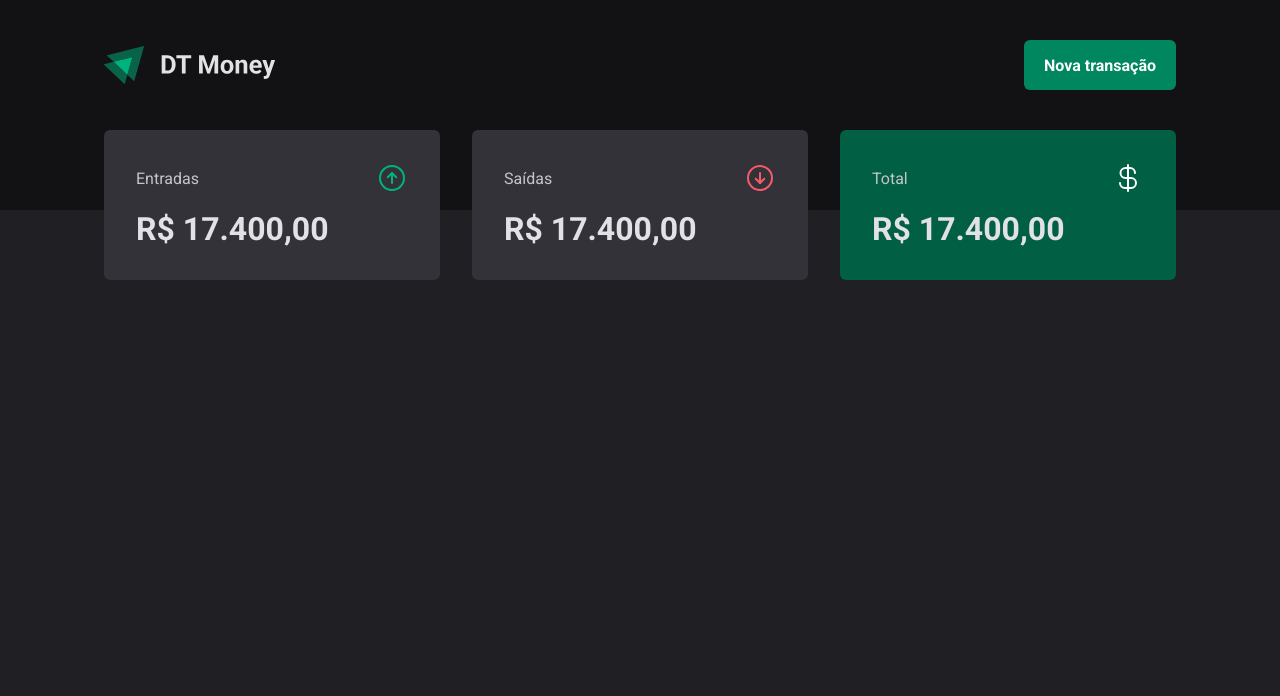
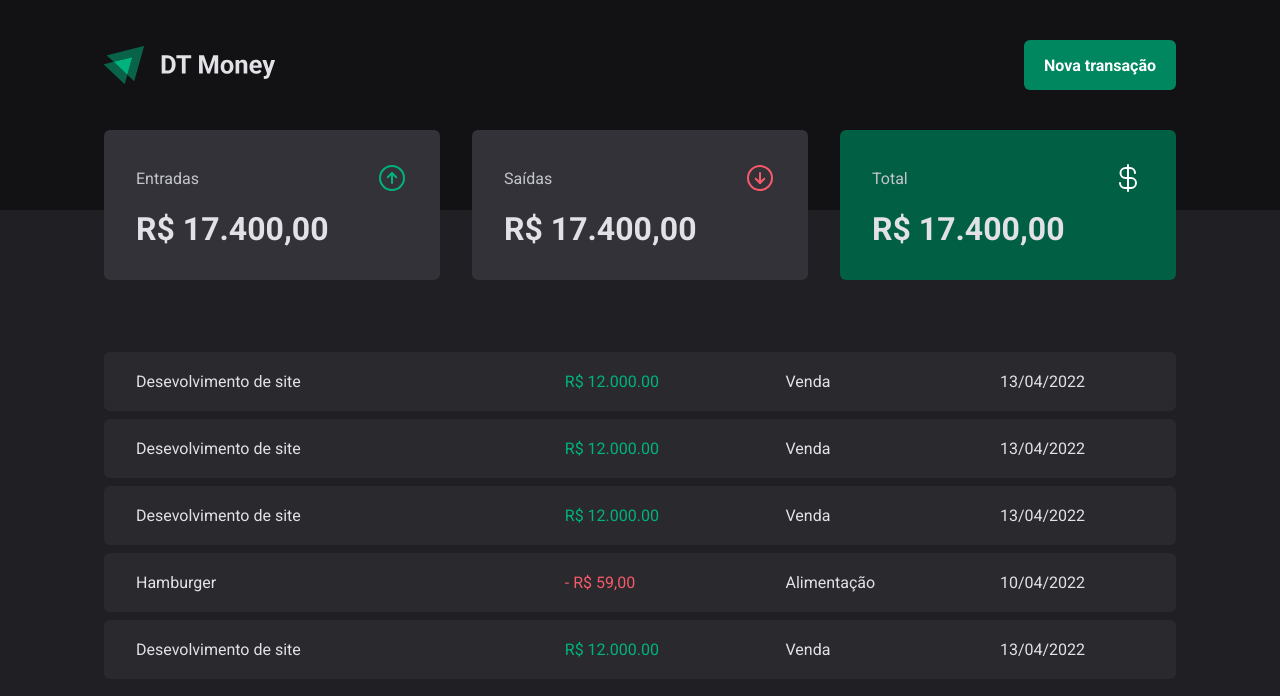
Before and after one commit to RCurvo/dt-money, a React (Vite) app: page / in a window 1280 px wide. Shown: the top 696 px of the page. Built offline with nearby package versions, Linux system fonts and the light colour scheme.

Commit message:
Implements transactions table template

```diff
--- a/src/pages/Transactions/index.tsx
+++ b/src/pages/Transactions/index.tsx
@@ -1,11 +1,62 @@
 import { Header } from '../../components/Header'
 import { Summary } from '../../components/Summary'
+import {
+  PriceHighlight,
+  TransactionsContainer,
+  TransactionsTable,
+} from './styles'
 
 export function Transactions() {
   return (
     <div>
       <Header />
       <Summary />
+      <TransactionsContainer>
+        <TransactionsTable>
+          <tbody>
+            <tr>
+              <td width="40%">Desevolvimento de site</td>
+              <td>
+                <PriceHighlight variant="income">R$ 12.000.00</PriceHighlight>
+              </td>
+              <td> Venda</td>
+              <td> 13/04/2022</td>
+            </tr>
+            <tr>
+              <td width="40%">Desevolvimento de site</td>
+              <td>
+                <PriceHighlight variant="income">R$ 12.000.00</PriceHighlight>
+              </td>
+              <td> Venda</td>
+              <td> 13/04/2022</td>
+            </tr>
+            <tr>
+              <td width="40%">Desevolvimento de site</td>
+              <td>
+                <PriceHighlight variant="income">R$ 12.000.00</PriceHighlight>
+              </td>
+              <td> Venda</td>
+              <td> 13/04/2022</td>
+            </tr>
+            <tr>
+              <td width="40%">Hamburger</td>
+              <td>
+                <PriceHighlight variant="outcome"> - R$ 59,00</PriceHighlight>
+              </td>
+              <td> Alimentação</td>
+              <td> 10/04/2022</td>
+            </tr>
+            <tr>
+              <td width="40%">Desevolvimento de site</td>
+              <td>
+                <PriceHighlight variant="income">R$ 12.000.00</PriceHighlight>
+              </td>
+              <td> Venda</td>
+              <td> 13/04/2022</td>
+            </tr>
+          </tbody>
+        </TransactionsTable>
+      </TransactionsContainer>
     </div>
   )
 }
--- a/src/pages/Transactions/styles.ts
+++ b/src/pages/Transactions/styles.ts
@@ -0,0 +1,39 @@
+import styled from 'styled-components'
+
+export const TransactionsContainer = styled.main`
+  width: 100%;
+  max-width: 1120px;
+  margin: 4rem auto 0;
+  padding: 0 1.5rem;
+`
+
+export const TransactionsTable = styled.table`
+  width: 100%;
+  border-collapse: separate;
+  border-spacing: 0 0.5rem;
+  /* margin-top: 1.5rem; */
+
+  td {
+    padding: 1.25rem 2rem;
+    background: ${(props) => props.theme['gray-700']};
+
+    &:first-child {
+      border-top-left-radius: 6px;
+      border-bottom-left-radius: 6px;
+    }
+
+    &:last-child {
+      border-top-right-radius: 6px;
+      border-bottom-right-radius: 6px;
+    }
+  }
+`
+interface PriceHighlightProps {
+  variant: 'income' | 'outcome'
+}
+export const PriceHighlight = styled.span<PriceHighlightProps>`
+  color: ${(props) =>
+    props.variant === 'income'
+      ? props.theme['green-300']
+      : props.theme['red-300']};
+`
```
